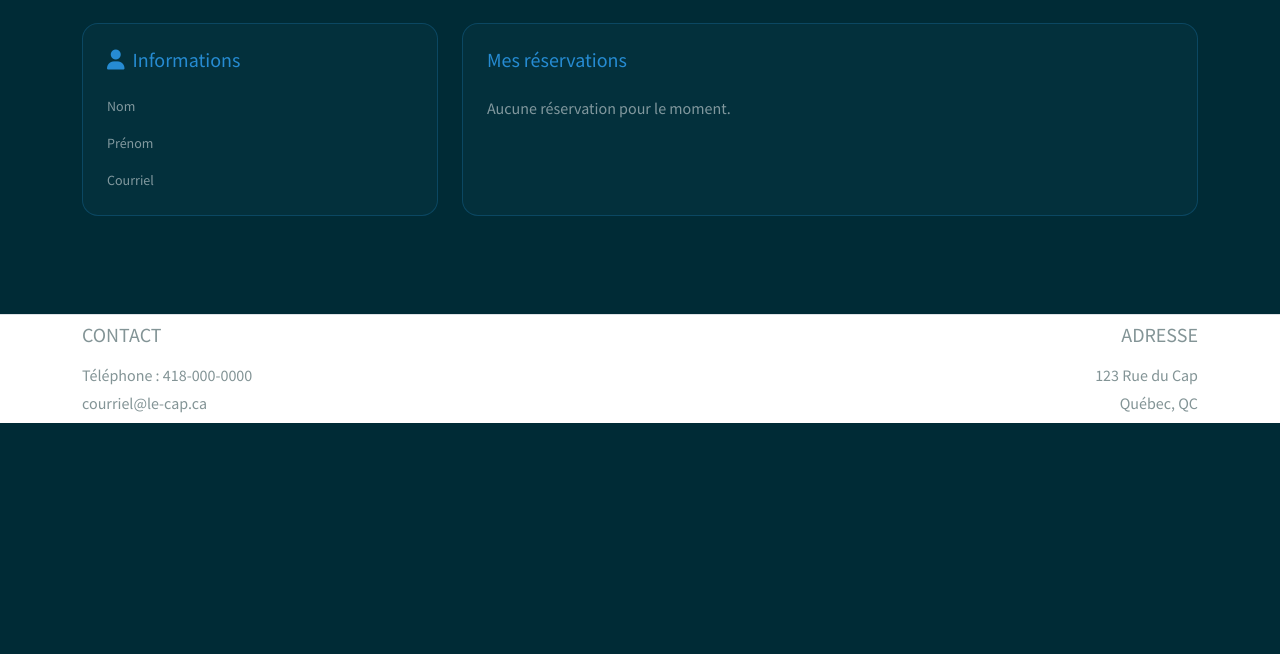
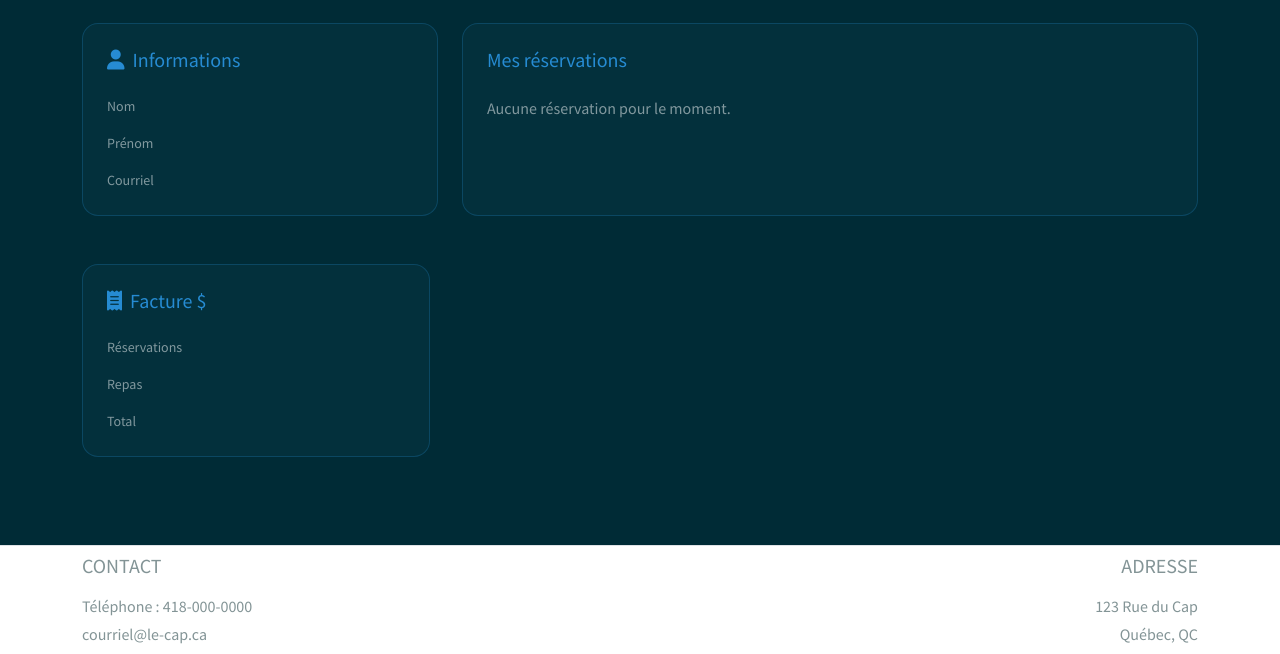
Before and after one commit to JosianeManzi/Le-Cap, a Flask app: template templates/comptes/utilisateur.jinja in a window 1280 px wide. Shown: the part 217-871 px from the top of the page. Before the commit the page ends 640 px from the top, so only its background shows below. Run offline with Flask 3, Linux system fonts and the light colour scheme; the template is opened without the code that fills it, so the values that code supplies are empty; some libraries are stand-ins or nearby versions.

Commit message:
Ajout: l'interface pour la facture

```diff
--- a/templates/comptes/utilisateur.jinja
+++ b/templates/comptes/utilisateur.jinja
@@ -62,7 +62,8 @@
                   <form method="POST" action="{{ url_for('reservations.annuler', id_reservation=r.id) }}" class="mt-2">
                     <button type="submit" class="btn btn-primary btn-sm rounded-pill px-3">Annuler</button>
                   </form>
-                  <form method="POST" action="{{ url_for('reservations.page_modifier_reservation', id_reservation=r.id) }}" class="mt-2">
+                  <form method="POST"
+                    action="{{ url_for('reservations.page_modifier_reservation', id_reservation=r.id) }}" class="mt-2">
                     <button type="submit" class="btn btn-success btn-sm rounded-pill px-3">Modifier</button>
                   </form>
                 </div>
@@ -80,7 +81,27 @@
         </div>
       </div>
     </div>
+    <div class="row g-4">
+      <div class="col-lg-4">
+        <div class="card bg-dark bg-opacity-50 text-white border-info border-opacity-25 rounded-4 h-100">
+          <div class="card-body p-4">
+            <h5 class="text-info mb-4"><i class="fa-solid fa-receipt me-2"></i>Facture $</h5>
+            <div class="mb-3">
+              <div class="text-white-50 small">Réservations</div>
+              <div></div>
+            </div>
+            <div class="mb-3">
+              <div class="text-white-50 small">Repas</div>
+              <div></div>
+            </div>
+            <div>
+              <div class="text-white-50 small">Total</div>
+              <div></div>
+            </div>
+          </div>
+        </div>
+      </div>
 
+    </div>
   </div>
-</div>
-{% endblock %}
+  {% endblock %}
```
